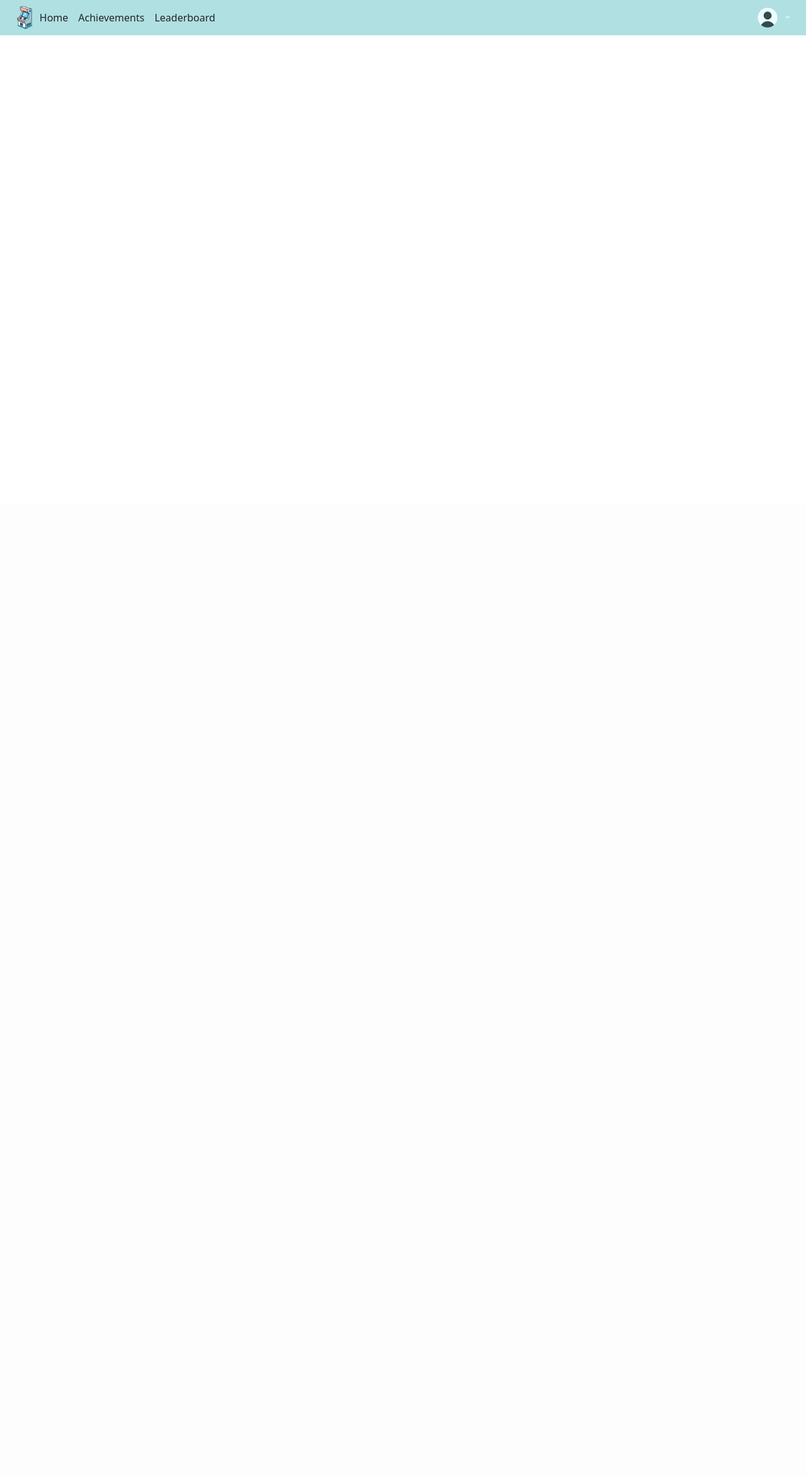
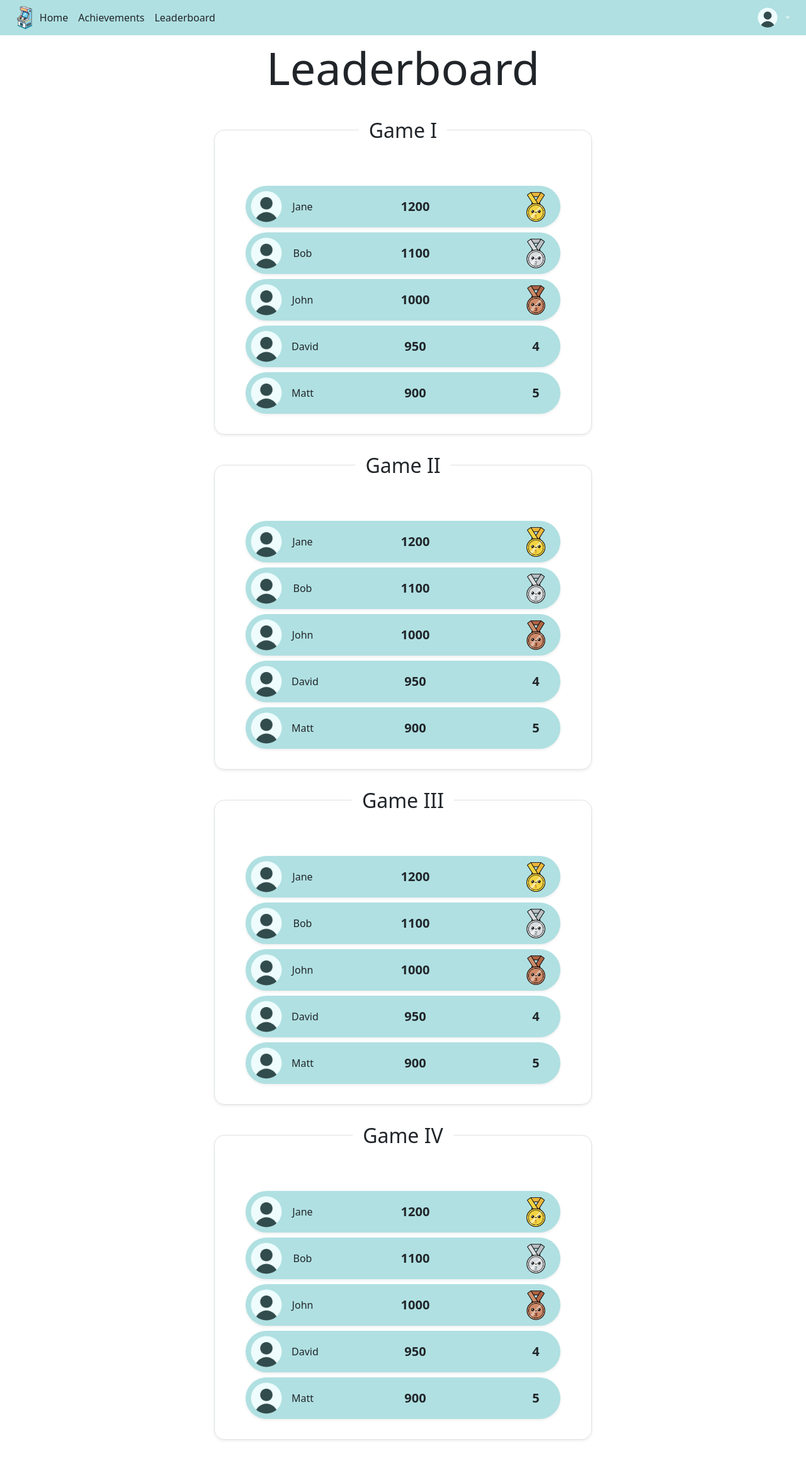
Before and after one commit to ekausch-ou/CSI-2999-Pixel-Pursuit, a Django app: page /leaderboard in a window 1280 px wide. Shown: the whole page at 63% size. Before the commit the page ends 56 px from the top, so only its background shows below. Run offline with Django 4.2, Linux system fonts and the light colour scheme; some libraries are stand-ins or nearby versions.

Commit message:
Leaderboard page and view

```diff
--- /dev/null
+++ b/pixel_pursuit/games/templates/elements/leaderboard_pill.html
@@ -0,0 +1,19 @@
+{% load static %}
+<div class="leaderboard-item shadow-sm p-2 pe-4 mb-2 d-flex flex-row d-flex justify-content-between">
+    <div class="d-flex flex-row align-items-center" style="width: 100px;">
+        <img src="{% static 'assets/' %}{{ user.profile_pic }}" class="profile-pic" alt="{{ user.username }}">
+        <div class="username">{{ user.username }}</div>
+    </div>
+    <div class="score fs-5" style="width: 100px;">{{ user.score }}</div>
+    <div class="rank">
+        {% if user.rank == 1 %}
+            <img src="{% static 'assets/gold.png' %}" alt="1" style="width: 30px;">
+        {% elif user.rank == 2 %}
+            <img src="{% static 'assets/silver.png' %}" alt="2" style="width: 30px;">
+        {% elif user.rank == 3 %}
+            <img src="{% static 'assets/bronze.png' %}" alt="3" style="width: 30px;">
+        {% else %}
+            <p class="d-flex align-items-center justify-content-center m-0 fs-5 fw-bold" style="width: 30px;">{{ user.rank }}</p>
+        {% endif %}
+    </div>
+</div>
--- a/pixel_pursuit/games/templates/games/achievements.html
+++ b/pixel_pursuit/games/templates/games/achievements.html
@@ -10,7 +10,7 @@
 
 {% include 'elements/navbar.html' with active="home" %}
 <body onload="setHeight();">
-    <div class="d-flex flex-column pt-2 pb-2" style="height: calc(100vh - 56px);">
+    <div class="d-flex flex-column pt-2 pb-2">
         <div class="vstack h-100">
             <div class="container-fluid text-center h-100" style="max-width: 70%;">
                 <div class="row mb-5">
@@ -48,7 +48,7 @@
                 <div class="row">
                     <h1 class="display-4">Game I</h1>
                 </div>
-                <div class="row">
+                <div class="row mb-5">
                 {% for achievement in achievements_4 %}
                     {% include 'elements/achievement.html' with achieve=achievement %}
                 {% endfor %}
--- a/pixel_pursuit/games/templates/games/leaderboard.html
+++ b/pixel_pursuit/games/templates/games/leaderboard.html
@@ -3,19 +3,121 @@
 <html>
     <head>
         {% include 'elements/includes.html' %}
-        <title>Achievements</title>
+        <title>Leaderboard</title>
         <meta name="viewport" content="width=device-width, initial-scale=1">
+
+        <style>
+            .leaderboard-item {
+                width: 500px;
+                max-width: 95%;
+                display: flex;
+                align-items: center;
+                border-radius: 50px;
+                background-color: #B0E0E2;
+            }
+            .leaderboard-item img.profile-pic {
+                width: 50px;
+                object-fit: cover;
+                border-radius: 50%;
+                margin-right: 15px;
+            }
+            .leaderboard-item .username {
+                flex: 1;
+                font-weight: 500;
+            }
+            .leaderboard-item .score {
+                font-weight: 600;
+                margin-right: 15px;
+            }
+            .leaderboard-container {
+                width: 600px;
+                max-width: 100%;
+                border: 4px solid #dee5e6;
+                border-radius: 1.5rem;
+                position: relative;
+                padding-top: 3rem;
+            }
+
+            .game-title {
+                font-size: 2rem;
+                text-align: center;
+                top: 0;
+                left: 50%;
+                transform: translate(-50%, -50%);
+                padding: 0 1rem;
+            }
+        </style>
     </head>
 <body>
 
 {% include 'elements/navbar.html' with active="home" %}
 <body onload="setHeight();">
-    <div class="d-flex flex-column pt-2 pb-2" style="height: calc(100vh - 56px);">
+    <div class="d-flex flex-column pt-2 pb-2">
         <div class="vstack h-100">
-            <div class="container-fluid text-center h-100" style="max-width: 70%;">
-                <div class="row">
+            <div class="container-fluid text-center h-100">
+                <div class="row mb-5">
                     <div class="col">
+                        <h1 class="display-2">Leaderboard</h1>
+                    </div>
+                </div>
 
+                <!-- Game I -->
+                <div class="d-flex justify-content-center mb-5">
+                    <div class="leaderboard-container position-relative p-4 rounded-4 border shadow-sm">
+                        <h1 class="game-title position-absolute top-0 start-50 translate-middle bg-white px-3">
+                            Game I
+                        </h1>
+
+                        <div class="d-flex flex-column align-items-center mt-5 pt-3">
+                            {% for user in leaderboard %}
+                                {% include 'elements/leaderboard_pill.html' with user=user %}
+                            {% endfor %}
+                        </div>
+                    </div>
+                </div>
+
+                <!-- Game II -->
+                <div class="d-flex justify-content-center mb-5">
+                    <div class="leaderboard-container position-relative p-4 rounded-4 border shadow-sm">
+                        <h1 class="game-title position-absolute top-0 start-50 translate-middle bg-white px-3">
+                            Game II
+                        </h1>
+
+                        <div class="d-flex flex-column align-items-center mt-5 pt-3">
+                            {% for user in leaderboard %}
+                                {% include 'elements/leaderboard_pill.html' with user=user %}
+                            {% endfor %}
+                        </div>
+                    </div>
+                </div>
+
+                <!-- Game III -->
+                <div class="d-flex justify-content-center mb-5">
+                    <div class="leaderboard-container position-relative p-4 rounded-4 border shadow-sm">
+                        <h1 class="game-title position-absolute top-0 start-50 translate-middle bg-white px-3">
+                            Game III
+                        </h1>
+
+                        <div class="d-flex flex-column align-items-center mt-5 pt-3">
+                            {% for user in leaderboard %}
+                                {% include 'elements/leaderboard_pill.html' with user=user %}
+                            {% endfor %}
+                        </div>
+                    </div>
+                </div>
+
+                <!-- Game IV -->
+                <div class="d-flex justify-content-center mb-5">
+                    <div class="leaderboard-container position-relative p-4 rounded-4 border shadow-sm">
+                        <h1 class="game-title position-absolute top-0 start-50 translate-middle bg-white px-3">
+                            Game IV
+                        </h1>
+
+                        <div class="d-flex flex-column align-items-center mt-5 pt-3">
+                            {% for user in leaderboard %}
+                                {% include 'elements/leaderboard_pill.html' with user=user %}
+                            {% endfor %}
+                        </div>
                     </div>
                 </div>
             </div>
--- a/pixel_pursuit/games/views.py
+++ b/pixel_pursuit/games/views.py
@@ -10,8 +10,21 @@ def home(request):
 
 # Leaderboard View
 def leaderboard(request):
+    leaderboard = [
+        {'username': 'Jane', 'score': 1200, 'profile_pic': 'profile.png'},
+        {'username': 'Bob', 'score': 1100, 'profile_pic': 'profile.png'},
+        {'username': 'John', 'score': 1000, 'profile_pic': 'profile.png'},
+        {'username': 'David', 'score': 950, 'profile_pic': 'profile.png'},
+        {'username': 'Matt', 'score': 900, 'profile_pic': 'profile.png'},
+    ]
 
-    return render(request, "games/leaderboard.html")
+    leaderboard.sort(key=lambda x: x['score'], reverse=True)
+    for i, user in enumerate(leaderboard, start=1):
+        user['rank'] = i
+
+    return render(request, 'games/leaderboard.html', {
+        'leaderboard': leaderboard,
+        })
 
 # Achievement Page View
 def achievements(request):
```
Also changed, not shown: pixel_pursuit/static/assets/bronze.png (added), pixel_pursuit/static/assets/gold.png (added), pixel_pursuit/static/assets/silver.png (added).
